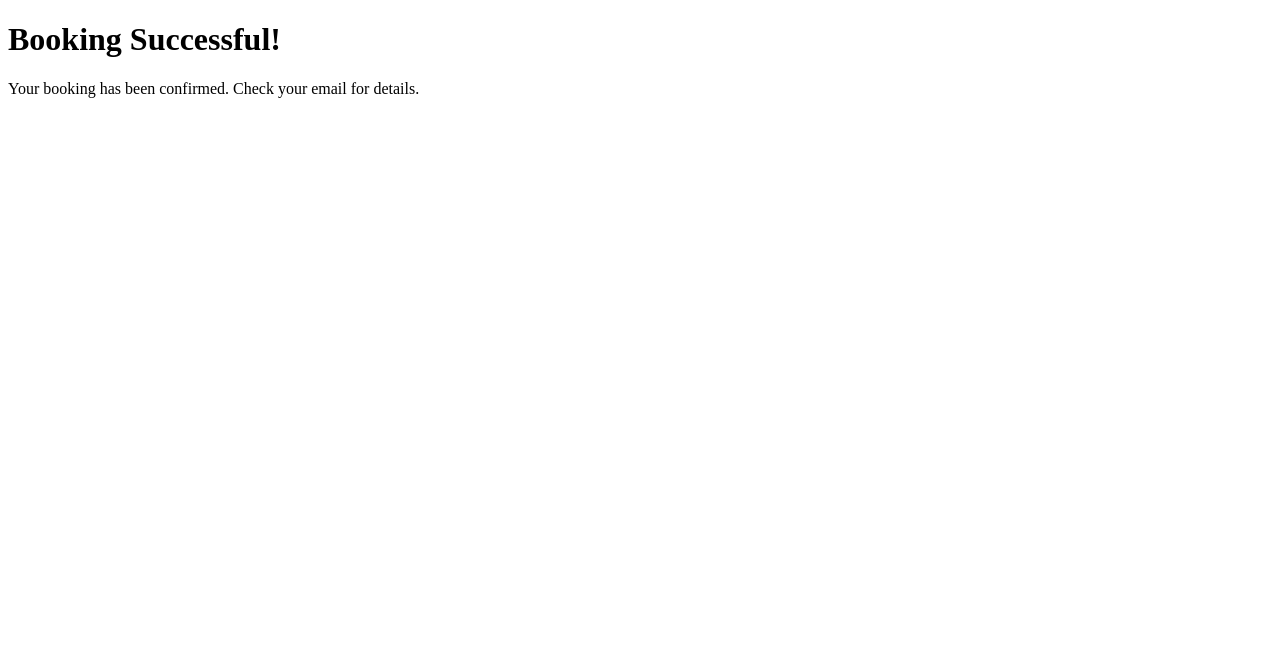
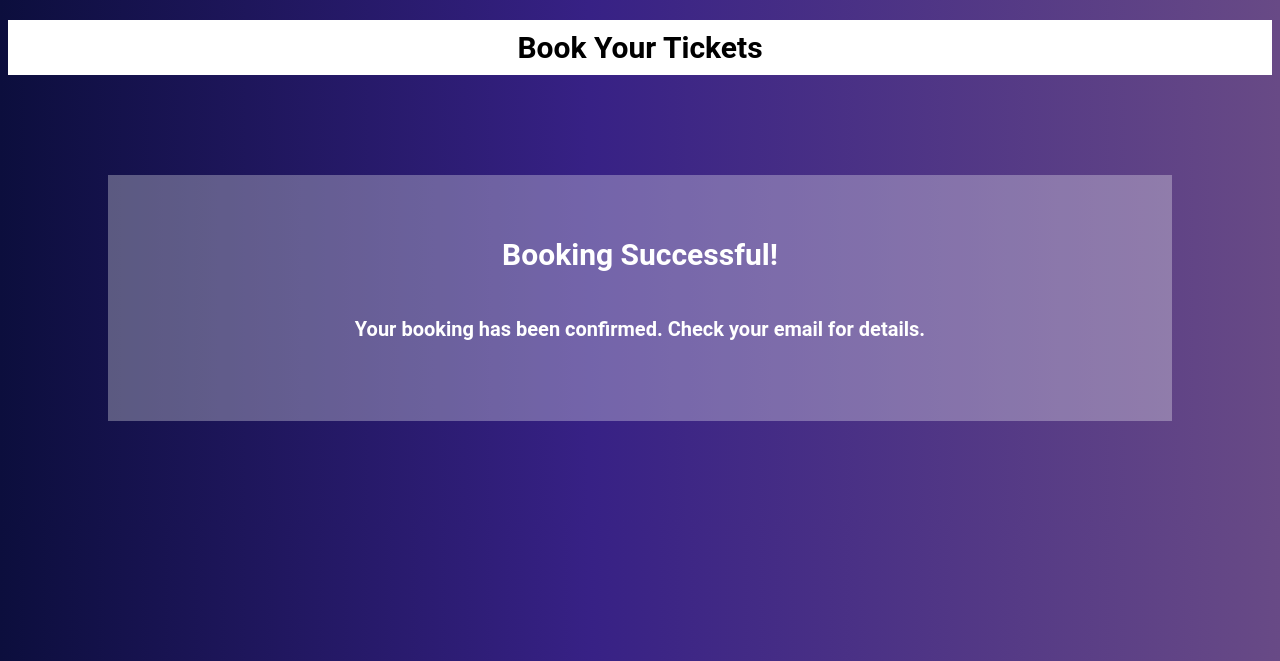
Before and after one commit to Raisa-Tathoi/Ticketing-System-Prom, a Django app: page /success/ in a window 1280 px wide. Shown: the top 661 px of the page. Run offline with Django 4.2, Linux system fonts and the light colour scheme; parts of the project's set-up code (start-up, migrations or seed data) failed here and were passed over.

Commit message:
updated css

```diff
--- a/registration/templates/booking/book_tickets.html
+++ b/registration/templates/booking/book_tickets.html
@@ -77,7 +77,7 @@
     .transparent-section {
         background-color: rgba(255, 255, 255, 0.3); /* White background with 0.3 transparency */
         padding-left: 50px;
-        padding-top: 27px;
+        padding-top: 50px;
         padding-right: 50px;
         padding-bottom: 50px;
         margin: 100px;
--- a/registration/templates/booking/success.html
+++ b/registration/templates/booking/success.html
@@ -1,10 +1,92 @@
 <!DOCTYPE html>
 <html>
 <head>
-    <title>Success</title>
-</head>
+<header>
+    <h1>Book Your Tickets</h1>
+</header>
+
+<section class="transparent-section">
+
 <body>
-    <h1>Booking Successful!</h1>
+    <h2>Booking Successful!</h2>
     <p>Your booking has been confirmed. Check your email for details.</p>
 </body>
+
+</section>
+
+<style>
+
+    .transparent-section {
+        background-color: rgba(255, 255, 255, 0.3); /* White background with 0.3 transparency */
+        padding-left: 50px;
+        padding-top: 27px;
+        padding-right: 50px;
+        padding-bottom: 50px;
+        margin: 100px;
+    }
+
+    .transparent-section p, h2 {
+        color: rgba(255, 255, 255, 255); /* Fully opaque text */
+    }
+
+    .guest_fields {
+        padding-left: 30px;
+    }
+
+    .submit_button {
+        padding-left: 55px;
+
+    }
+
+    header {
+        background: white;
+
+    }
+
+    body {
+        height: 100%;
+        background: linear-gradient(90deg, rgba(12,14,61,1) 0%, rgba(55,33,133,1) 46%, rgba(104,74,134,1) 100%);
+        opacity: 1;
+    }
+
+
+    h1 {
+        text-align: center;
+        font-family: 'Roboto', sans-serif;
+        font-size: 30px;
+        color: black;
+        font-weight: 1200;
+        padding: 10px;
+
+    }
+
+
+    h2 {
+        text-align: center;
+        font-family: 'Roboto', sans-serif;
+        font-size: 30px;
+        color: white;
+        font-weight: 1200;
+        padding: 10px;
+
+    }
+
+
+
+    p {
+        text-align: center;
+        font-family: 'Roboto', sans-serif;
+        font-size: 20px;
+        color: white;
+        font-weight: bold;
+        padding: 10px;
+        opacity: 1;
+    }
+
+
+
+</style>
+
+
+
 </html>
```
Also changed, not shown: db.sqlite3, qr_codes/qr_code_None_bWr7eZD.png (added).
